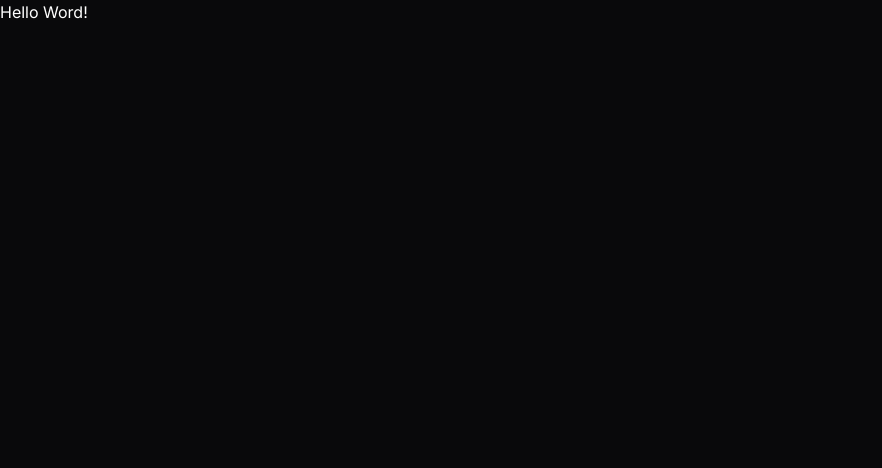
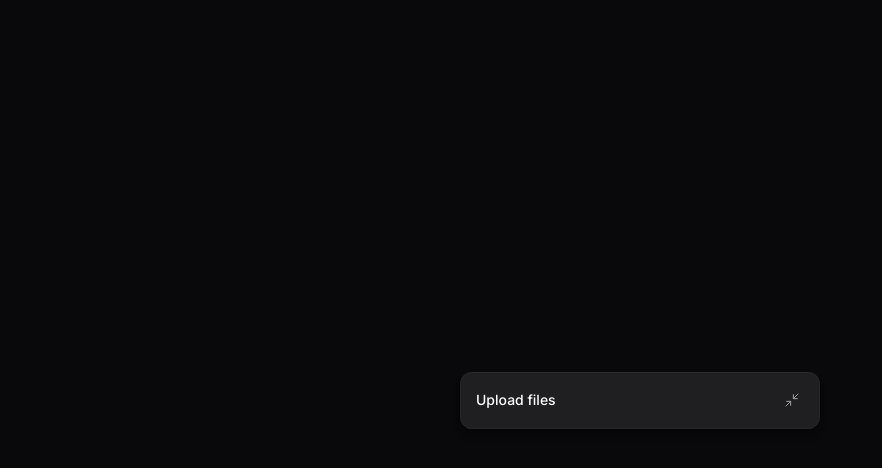
Before and after one commit to patriciasegantine/ftr-upload-client, a React (Vite) app: page / in a window 1280 px wide. Shown: the top 468 px of the page, without its empty margins (0-882 px from the left). Built offline with nearby package versions, Linux system fonts and the light colour scheme.

Commit message:
feat: add the upload widget component with header and styles

```diff
--- a/src/app.tsx
+++ b/src/app.tsx
@@ -1,5 +1,9 @@
+import {UploadWidget} from "./components/widget/upload-widget.tsx";
+
 export function App() {
     return (
-        <p>Hello Word!</p>
+        <main className="h-dvh flex flex-col items-center justify-center p-10">
+            <UploadWidget />
+        </main>
     );
 }
--- /dev/null
+++ b/src/components/widget/upload-widget-header.tsx
@@ -0,0 +1,30 @@
+import {Minimize2} from "lucide-react";
+
+export function UploadWidgetHeader() {
+    const handleMinimize = () => {
+        console.log("Minimize widget");
+    };
+
+    return (
+        <header
+            className="w-full p-4 bg-white/3 border-zinc-800 border-b flex items-center justify-between"
+            role="banner"
+        >
+            <h1 className="text-sm font-medium text-white">
+                Upload files
+            </h1>
+            <button
+                onClick={handleMinimize}
+                className="text-zinc-400 hover:text-white focus:text-white transition-colors focus:outline-none focus:ring-2 focus:ring-violet-500 focus:ring-offset-2 focus:ring-offset-zinc-900 rounded p-1"
+                aria-label="Minimize upload widget"
+                type="button"
+            >
+                <Minimize2
+                    strokeWidth={1.5}
+                    className="size-4"
+                    aria-hidden="true"
+                />
+            </button>
+        </header>
+    );
+}
--- /dev/null
+++ b/src/components/widget/upload-widget.tsx
@@ -0,0 +1,9 @@
+import {UploadWidgetHeader} from "./upload-widget-header.tsx";
+
+export function UploadWidget() {
+    return (
+        <div className="bg-zinc-900 w-full overflow-hidden max-w-[360px] rounded-xl shadow-shape">
+            <UploadWidgetHeader />
+        </div>
+    );
+}
--- a/src/index.css
+++ b/src/index.css
@@ -1,5 +1,10 @@
 @import "tailwindcss";
 
 @theme {
-    --font-display: "Inter";
+    --font-display: "Inter", "sans-serif";
+
+    --opacity-2: 0.02;
+
+    --shadow-shape: 0px 8px 8px rgba(0, 0, 0, 0.1), 0px 4px 4px rgba(0, 0, 0, 0.1), 0px 2px 2px rgba(0, 0, 0, 0.1), 0px 0px 0px 1px rgba(0, 0, 0, 0.1), inset 0px 0px 0px 1px rgba(255, 255, 255, 0.03), inset 0px 1px 0px rgba(255, 255, 255, 0.03);
+    --shadow-shape-content: 0px 0px 0px 1px rgba(0, 0, 0, 0.25), inset 0px 1px 0px rgba(255, 255, 255, 0.02), inset 0px 0px 0px 1px rgba(255, 255, 255, 0.02);
 }
```
Also changed, not shown: 1 other file (tests, documents, lock files or other folders).
